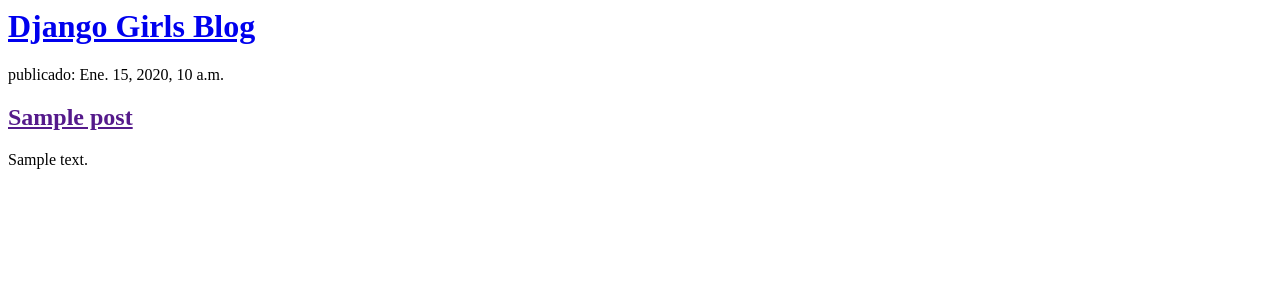
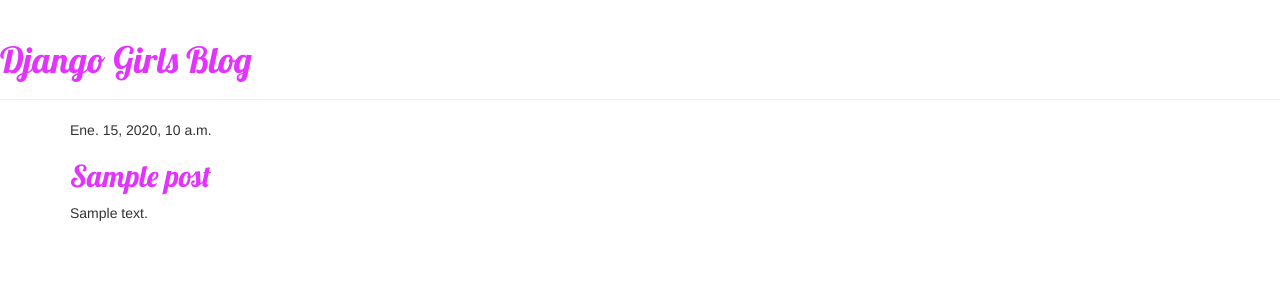
Before and after one commit to LoorPaulina/my-first-blog, a Django app: page / in a window 1280 px wide. Shown: the top 300 px of the page. Run offline with Django 3.2, Linux system fonts and the light colour scheme; tables that the repository leaves empty hold one stand-in row (values such as "Sample post"); some libraries are stand-ins or nearby versions.

Commit message:
Agregadas vistas y plantilla para el detalle del post del blog así como también CSS para el sitio.

```diff
--- /dev/null
+++ b/blog/static/css/blog.css
@@ -0,0 +1,4 @@
+h1 a, h2 a {
+     color: #E333FF;
+     font-family: 'Lobster';
+}
--- /dev/null
+++ b/blog/templates/blog/base.html
@@ -0,0 +1,23 @@
+{% load static %}
+<html>
+    <head>
+        <title>Django Girls blog</title>
+        <link rel="stylesheet" href="//maxcdn.bootstrapcdn.com/bootstrap/3.2.0/css/bootstrap.min.css">
+        <link rel="stylesheet" href="//maxcdn.bootstrapcdn.com/bootstrap/3.2.0/css/bootstrap-theme.min.css">
+        <link href='//fonts.googleapis.com/css?family=Lobster&subset=latin,latin-ext' rel='stylesheet' type='text/css'>
+        <link rel="stylesheet" href="{% static 'css/blog.css' %}">
+    </head>
+   <body>
+    <div class="page-header">
+        <h1><a href="/">Django Girls Blog</a></h1>
+    </div>
+    <div class="content container">
+        <div class="row">
+            <div class="col-md-8">
+            {% block content %}
+            {% endblock %}
+            </div>
+        </div>
+    </div>
+</body>
+</html>
--- a/blog/templates/blog/post_list.html
+++ b/blog/templates/blog/post_list.html
@@ -1,17 +1,27 @@
+{% extends 'blog/base.html' %}
+{% load static %}
 <html>
     <head>
-        <title>Django Girls blog :)</title>
+        <title>Django Girls blog</title>
+        <link rel="stylesheet" href="//maxcdn.bootstrapcdn.com/bootstrap/3.2.0/css/bootstrap.min.css">
+        <link rel="stylesheet" href="//maxcdn.bootstrapcdn.com/bootstrap/3.2.0/css/bootstrap-theme.min.css">
+        <link rel="stylesheet" href="{% static 'css/blog.css' %}">
     </head>
     <body>
         <div>
             <h1><a href="/">Django Girls Blog</a></h1>
         </div>
-{% for post in posts %}
-    <div>
-        <p> publicado: {{ post.published_date }}</p>
-        <h2><a href="">{{ post.title }}</a></h2>
-        <p>{{ post.text|linebreaksbr }}</p>
-    </div>
-{% endfor %}
+
+        {% block content %}
+    {% for post in posts %}
+        <div class="post">
+            <div class="date">
+                {{ post.published_date }}
+            </div>
+            <h2><a href="{% url 'post_detail' pk=post.pk %}">{{ post.title }}</a></h2>
+            <p>{{ post.text|linebreaksbr }}</p>
+        </div>
+    {% endfor %}
+{% endblock %}
     </body>
 </html>
--- a/blog/urls.py
+++ b/blog/urls.py
@@ -3,4 +3,5 @@ from . import views
 
 urlpatterns = [
     path('', views.post_list, name='post_list'),
+    path('post/<int:pk>/', views.post_detail, name='post_detail'),
 ]
--- a/blog/views.py
+++ b/blog/views.py
@@ -1,8 +1,13 @@
 from django.shortcuts import render
 from .models import Post
 from django.utils import timezone
+from django.shortcuts import render, get_object_or_404
 
 # Create your views here.
 def post_list(request):
     posts = Post.objects.filter(published_date__lte=timezone.now()).order_by('published_date')
     return render(request, 'blog/post_list.html', {'posts': posts})
+
+def post_detail(request, pk):
+    post = get_object_or_404(Post, pk=pk)
+    return render(request, 'blog/post_detail.html', {'post': post})
```
Also changed, not shown: blog/templates/blog/post_detail.html (added, +13 -0 lines).
